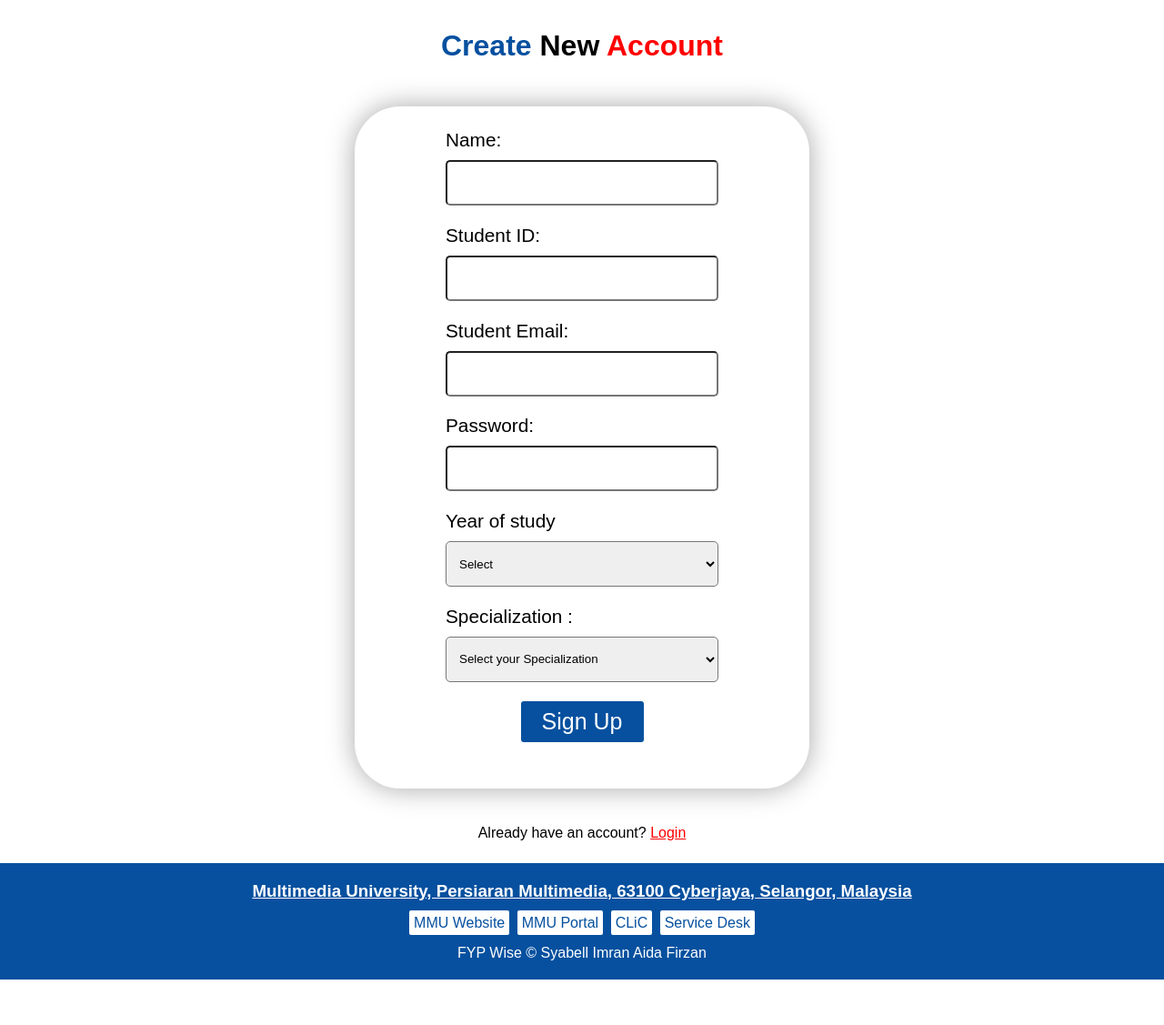
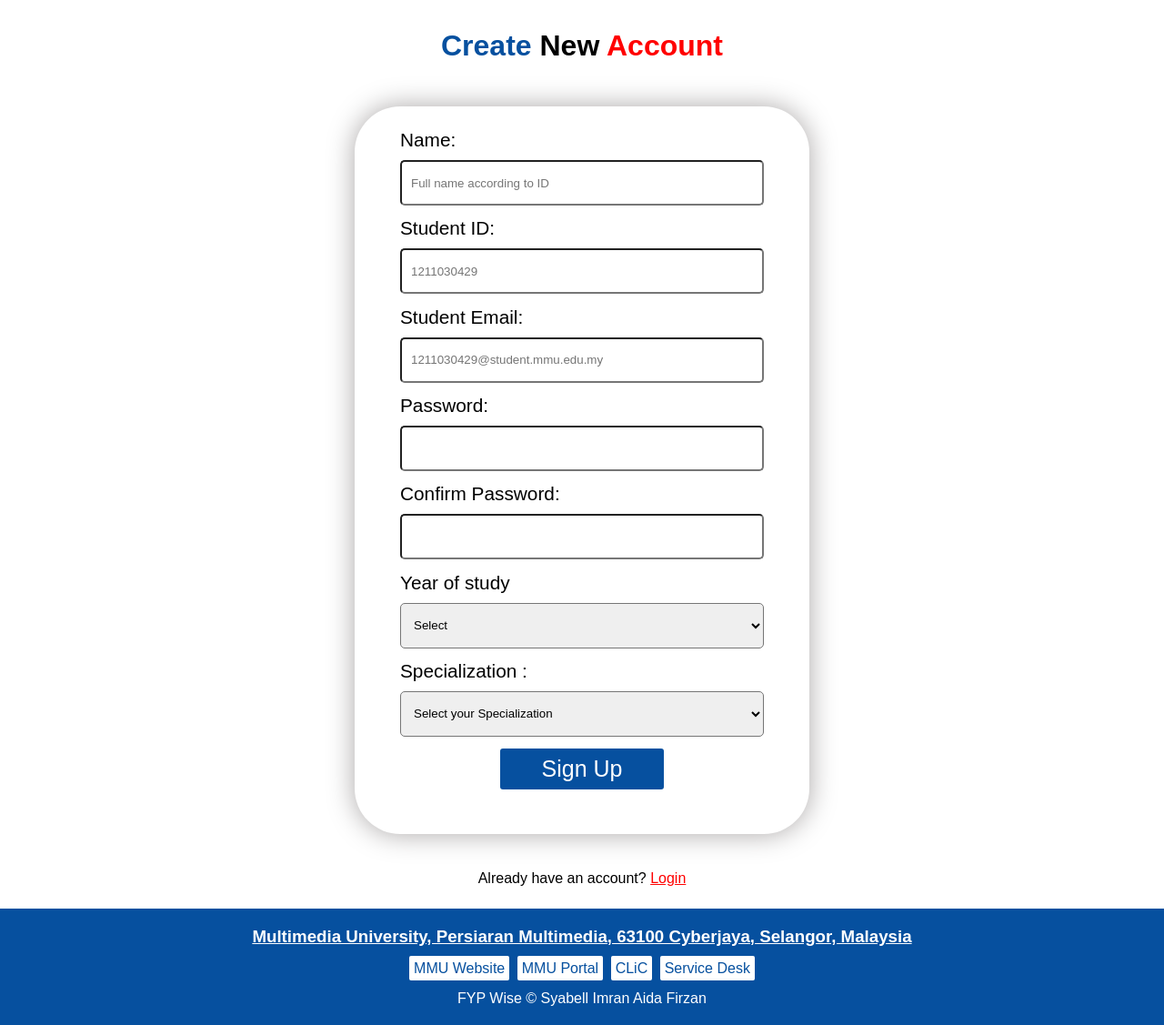
Before and after one commit to FYPWise/FYPWise-web, a PHP site: page /user-management-mgt/student-registration-page.html in a window 1280 px wide. Shown: the part 48-1175 px from the top of the page at 91% size. Before the commit the page ends 1125 px from the top, so only its background shows below. Run offline with PHP 8.4, Linux system fonts and the light colour scheme; some web fonts are replaced.

Commit message:
🎨  Enhance student registration page with improved layout and password validation tooltip

```diff
--- a/css/student-registration-page-style.css
+++ b/css/student-registration-page-style.css
@@ -70,7 +70,7 @@ h2 {
 /* Login box */
 form{
     width: 500px;
-    height: 750px;
+    height: 800px;
     margin: 1em auto;
     border: none ;
     border-radius: 50px;
@@ -80,24 +80,31 @@ form{
 .container {
     margin-left: auto;
     margin-right: auto;
-    max-width: 350px;
+    max-width: 500px;
     width: 90%;
-    max-height: 500px;
+    max-height: 700px;
     height: 90%;
     padding: 5%;
     font-size: 1.3em;
 }
 
-.name-input, .id-input, .email-input, .password-input, .study-year, .faculty{
-    margin-bottom: 1em;
-}
-
 input, select{
     padding-left: 10px;
     margin-top: 10px;
+    margin-bottom: 1em;
     width: 100%;
     height: 50px;
     border-radius: 5px;
+}
+
+#cpass:focus{
+    outline: none;
+}
+
+.error {
+    text-align: center;
+    font-size: x-small;
+    font-weight: bold;
 }
 
 /* Submit */
@@ -131,3 +138,55 @@ input, select{
 .login-caption a{
     color: red;
 }
+
+/* Tooltip for password */
+.password-input {
+    position: relative;
+}
+
+.tooltip {
+    font-size: x-small;
+    position: absolute;
+    background-color: #ebe6e6;
+    box-shadow: 0 0 10px rgba(0, 0, 0, 0.1);
+    border-radius: 15px;
+    padding: 10px;
+    z-index: 1;
+    width: 200px;
+    left: 102%;
+    top: 0%;
+    opacity: 0;
+    transition: opacity 0.3s ease-in-out;
+}
+
+.tooltip.visible {
+    opacity: 1;
+}
+
+.tooltip::after {
+    content: "";
+    position: absolute;
+    top: 50%;
+    left: -7px;
+    margin-left: -5px;
+    border-width: 7px;
+    border-style: solid;
+    border-color: transparent #ebe6e6 transparent transparent;
+  }
+
+.tooltip ul {
+    list-style-type: none;
+    padding: 0;
+}
+
+.tooltip ul li {
+    margin: 5px 0;
+}
+
+.tooltip ul li.invalid {
+    color: red;
+}
+
+.tooltip ul li.valid {
+    color: green;
+}
--- a/user-management-mgt/student-registration-page.html
+++ b/user-management-mgt/student-registration-page.html
@@ -22,19 +22,33 @@
             <div class="container">
                 <div class="name-input">
                     <label for="name">Name:</label>
-                        <input id="name" name="name" type="text" required/>
+                    <input id="name" name="name" type="text" placeholder="Full name according to ID" required/>
                 </div>
                 <div class="id-input">
                     <label for="id">Student ID:</label>
-                        <input id="id" name="id" type="text" pattern="[0-9]{10}" title="Please enter your Student ID."  required/>
+                    <input id="id" name="id" type="text" placeholder="1211030429" pattern="\d{10}" title="Please enter your Student ID." required/>
                 </div>
                 <div class="email-input">
                     <label for="email">Student Email:</label>
-                        <input id="email" name="email" type="email" required/>
+                    <input id="email" name="email" placeholder="1211030429@student.mmu.edu.my" pattern="\d{10}@student\.mmu\.edu\.my" type="email" required/>
                 </div>
                 <div class="password-input">
                     <label for="password">Password:</label>
-                        <input id="password" name="password" type="password" pattern="(?=.*\d)(?=.*[a-z])(?=.*[A-Z]).{8,12}" title="Must contain at least one number and one uppercase and lowercase letter, and at least 8 to 12 characters" required/>
+                    <input id="password" name="password" type="password" pattern="(?=.*\d)(?=.*[a-z])(?=.*[A-Z])(?=.*[!@#$%^&*]).{8,12}" required/>
+                    <span class="tooltip">
+                        <ul>
+                            <li id="number" class="invalid">Have one number</li>
+                            <li id="uppercase" class="invalid">Have one uppercase character</li>
+                            <li id="lowercase" class="invalid">Have one lowercase character</li>
+                            <li id="special" class="invalid">Have one special character</li>
+                            <li id="length" class="invalid">Have 8 to 16 characters</li>
+                        </ul>
+                    </span>
+                </div>
+                <div class="cpass-input">
+                    <label for="cpass">Confirm Password:</label>
+                    <input id="cpass" name="cpass" type="password" required/>
+                    <span class="error" hidden>Please ensure your password match.</span>
                 </div>
                 <div class="study-year">
                     <label for="study-year">Year of study</label>
@@ -57,9 +71,10 @@
                         <option value="2">Software Engineering</option>
                     </select>
                 </div>
-                    <div class="submit-btn"><button  type="sign-up" form="testform" value="sign-up" class="submit">Sign Up</button></div>
+                <div class="submit-btn" disabled><button  id="submit" type="sign-up" form="testform" value="sign-up" class="submit">Sign Up</button></div>
             </div>
         </form>
+        <!-- Password Check -->
         <div class="login-caption"><p>Already have an account? <a href="login-page.html">Login</a></p></div>
         <footer id="footer">
             <h3><a href="https://www.mmu.edu.my/">Multimedia University, Persiaran Multimedia, 63100 Cyberjaya, Selangor,
@@ -72,5 +87,60 @@
             </div>
             FYP Wise &copy; <em id="date"></em>Syabell Imran Aida Firzan
         </footer>
+        <script>
+            // Password check
+            var passwordInput = document.getElementById('password');
+            var confirmPasswordInput = document.getElementById('cpass');
+            var submitButton = document.getElementById('submit');
+            var tooltip = document.querySelector('.tooltip');
+            var error = document.querySelector('.error');
+            var requirements = {
+                number: /(?=.*\d)/,
+                uppercase: /(?=.*[A-Z])/,
+                lowercase: /(?=.*[a-z])/,
+                special: /(?=.*[!@#$%^&*])/,
+                length: /.{8,16}/
+            };
+
+            passwordInput.addEventListener('focus', function() {
+                tooltip.style.opacity = '1';
+            });
+
+            passwordInput.addEventListener('blur', function() {
+                tooltip.style.opacity = '0';
+            });
+
+            passwordInput.addEventListener('input', function() {
+                var value = passwordInput.value;
+                for (var key in requirements) {
+                    var element = document.getElementById(key);
+                    if (requirements[key].test(value)) {
+                        element.classList.remove('invalid');
+                        element.classList.add('valid');
+                    } else {
+                        element.classList.remove('valid');
+                        element.classList.add('invalid');
+                    }
+                }
+            });
+
+            // Confirm Password
+            confirmPasswordInput.addEventListener('input', checkPasswordMatch);
+
+            function checkPasswordMatch() {
+                if (passwordInput.value === confirmPasswordInput.value) {
+                    confirmPasswordInput.style.border = '3px solid green';
+                    confirmPasswordInput.style.marginBottom = '1em';
+                    submitButton.disabled = false;
+                    error.hidden = true;
+                } else {
+                    confirmPasswordInput.style.border = '3px solid red';
+                    confirmPasswordInput.style.marginBottom = '0';
+                    submitButton.disabled = true;
+                    error.hidden = false;
+                    error.style.marginBottom = '1em';
+                }
+            }
+        </script>
     </body>
 </html>
```
Lines whose indentation alone changed are shown as unchanged.
